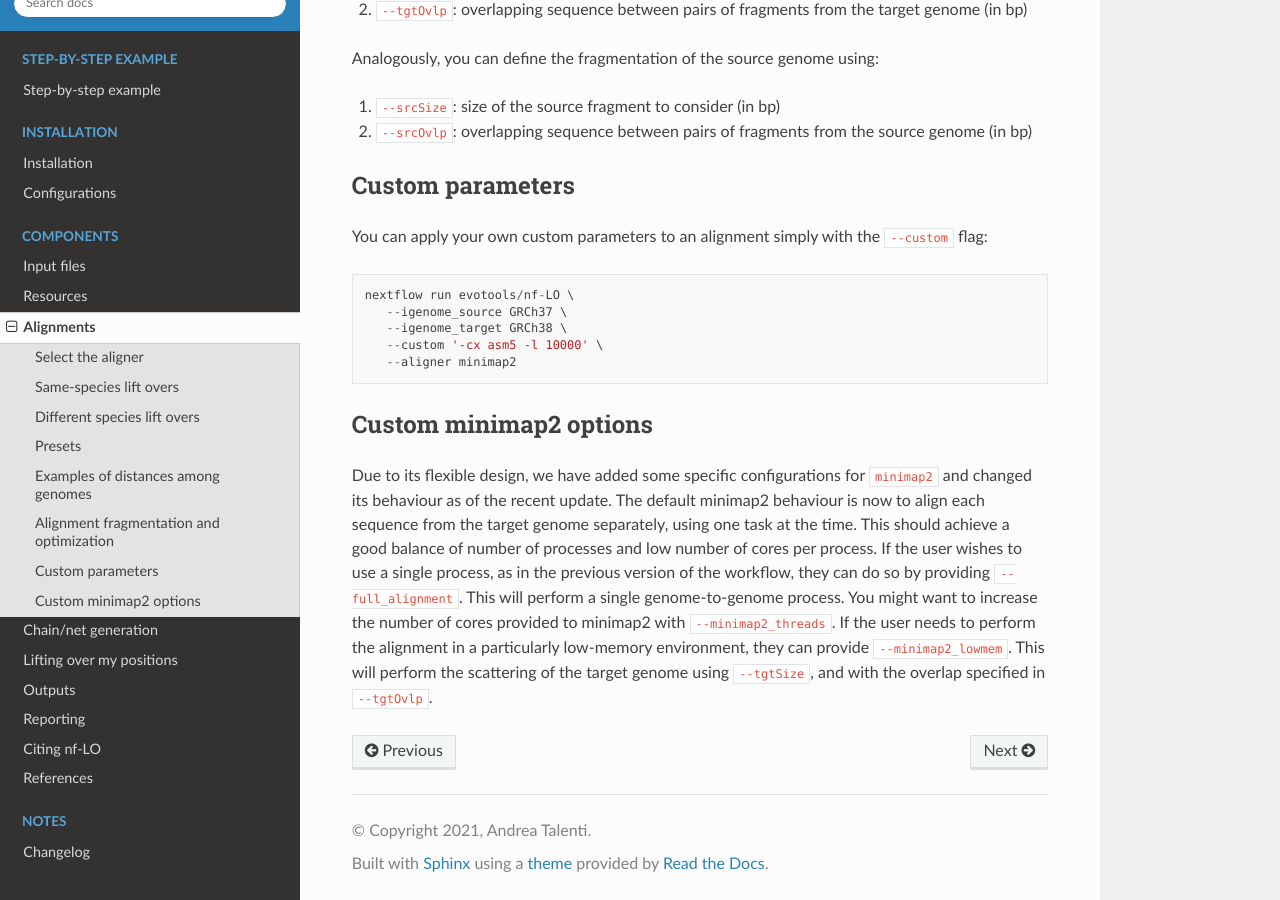
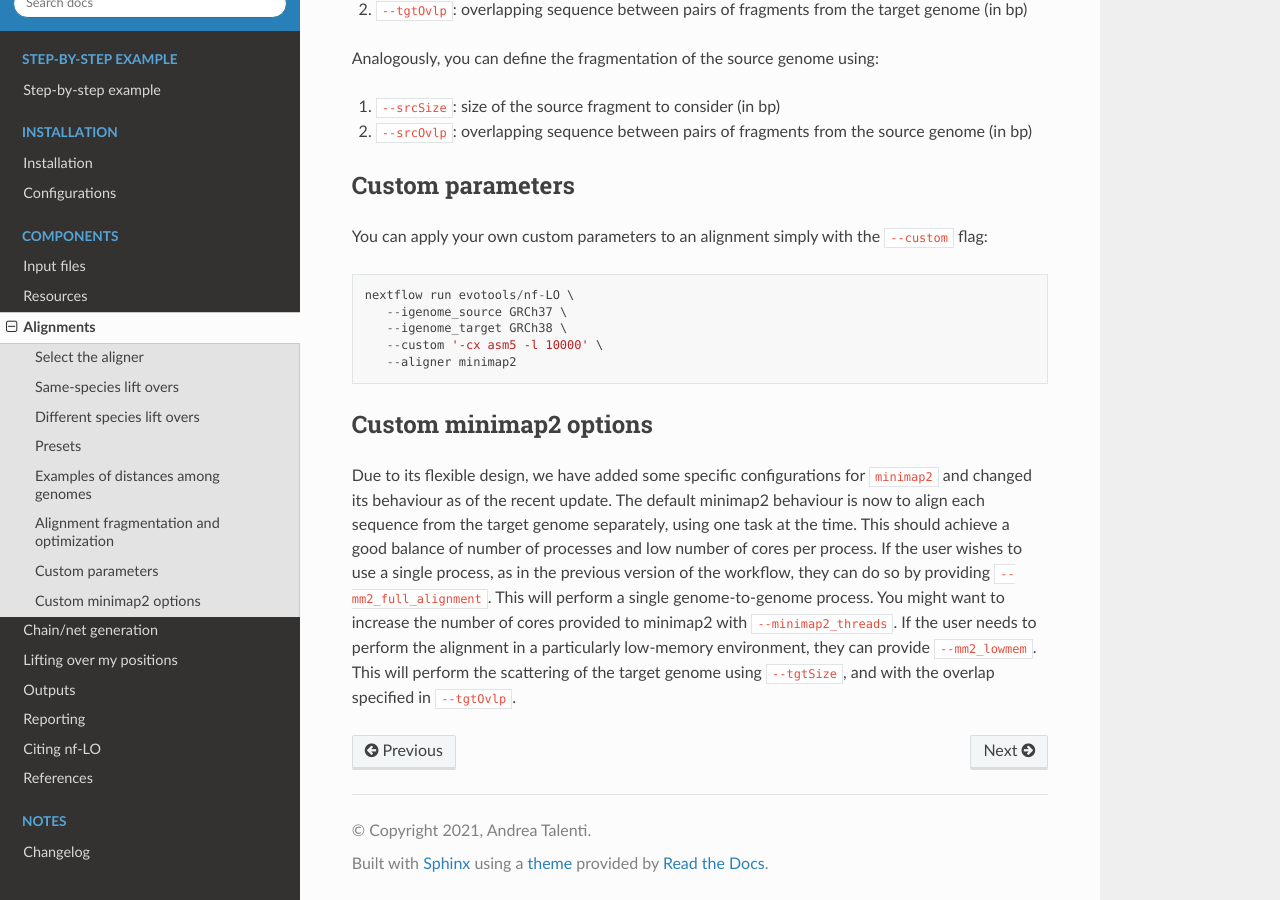
Before and after one commit to evotools/nf-LO, a Sphinx documentation site: the page built from docs/alignments.md, in a window 1280 px wide and 900 px high, scrolled down 3001 px. Built offline with Sphinx 7.4.7 and the Read the Docs theme 2.0.0, drawn with Linux system fonts in a browser that asks for light colours.

Commit message:
Update doc

```diff
--- a/docs/alignments.md
+++ b/docs/alignments.md
@@ -99,5 +99,5 @@ nextflow run evotools/nf-LO \
 ## Custom minimap2 options
 Due to its flexible design, we have added some specific configurations for `minimap2` and changed its behaviour as of the recent update.
 The default minimap2 behaviour is now to align each sequence from the target genome separately, using one task at the time. This should achieve a good balance of number of processes and low number of cores per process.
-If the user wishes to use a single process, as in the previous version of the workflow, they can do so by providing `--full_alignment`. This will perform a single genome-to-genome process. You might want to increase the number of cores provided to minimap2 with `--minimap2_threads`.
-If the user needs to perform the alignment in a particularly low-memory environment, they can provide `--minimap2_lowmem`. This will perform the scattering of the target genome using `--tgtSize`, and with the overlap specified in `--tgtOvlp`.
+If the user wishes to use a single process, as in the previous version of the workflow, they can do so by providing `--mm2_full_alignment`. This will perform a single genome-to-genome process. You might want to increase the number of cores provided to minimap2 with `--minimap2_threads`.
+If the user needs to perform the alignment in a particularly low-memory environment, they can provide `--mm2_lowmem`. This will perform the scattering of the target genome using `--tgtSize`, and with the overlap specified in `--tgtOvlp`.
--- a/docs/index.rst
+++ b/docs/index.rst
@@ -10,7 +10,7 @@ It comes with a series of presets, allowing alignments of genomes depending on t
 
 Updates
 ==================
-**UPDATE 29/09/2023**: The `--aligner minimap2` mode now runs in multiple processes, splitting the target genome in fragments of at least `--tgtSize` bases; individual contigs and scaffolds **will not be fragmented**, and each chunk will contain entire sequences. The old approach is still accessible through the `--full_alignment` option. The anaconda recipe with the dependencies has been updated, so please ensure to re-create the container where needed.
+**UPDATE 22/12/2023**: The `--aligner minimap2` mode now runs in multiple processes, splitting the target genome in fragments of at least `--tgtSize` bases; individual contigs and scaffolds **will not be fragmented**, and each chunk will contain entire sequences, unless the `--mm2_lowmem` option is provided. The old approach is still accessible through the `--mm2_full_alignment` option. The anaconda recipe with the dependencies has been updated, so please ensure to re-create the container where needed.
 
 **UPDATE 14/12/2022**: Now the NCBI/iGenomes accession have to be provided in the `--source`/`--target` field, and then use the appropriate `--igenomes_source`/`--ncbi_source` and `--igenomes_target`/`--ncbi_target` as a modifier.
 
```
Also changed, not shown: README.md (+1 -1 lines).
